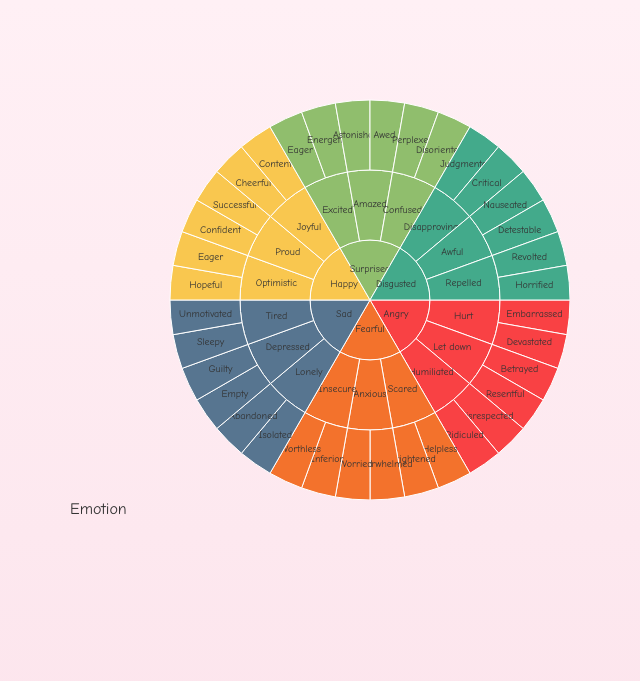
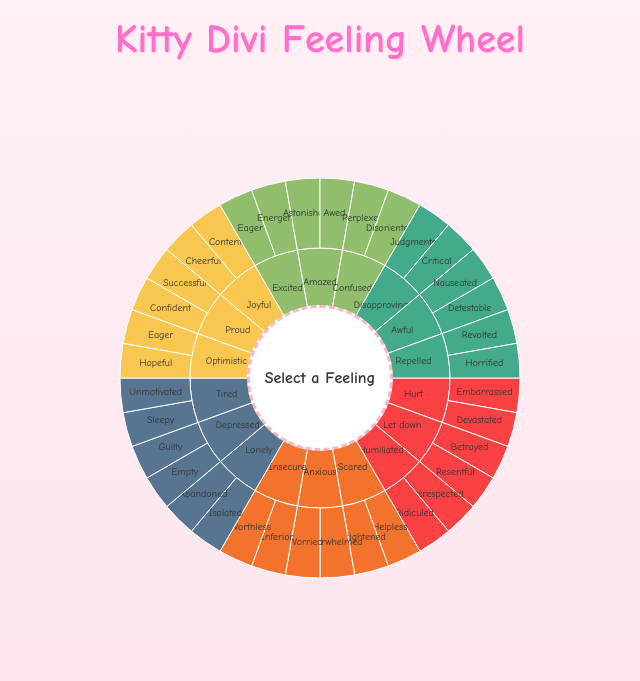
Before and after one commit to Naruto-070/Feeling-Wheel, a plain HTML site: page index.html in a window 1280 px wide. Shown: the whole page, without its empty margins (320-960 px from the left). Drawn offline with Linux system fonts and the light colour scheme.

Commit message:
Update index.html

```diff
--- a/index.html
+++ b/index.html
@@ -1,17 +1,16 @@
 <!DOCTYPE html>
 <html lang="en">
 <head>
-  <meta charset="UTF-8" />
-  <meta name="viewport" content="width=device-width, initial-scale=1.0"/>
+  <meta charset="UTF-8">
   <title>Kitty Divi Feeling Wheel</title>
-  <link rel="stylesheet" href="style.css" />
+  <link rel="stylesheet" href="style.css">
 </head>
 <body>
-  <div class="container">
-    <svg id="feeling-wheel" width="500" height="500" viewBox="0 0 500 500"></svg>
-    <div id="center">Emotion</div>
+  <h1>Kitty Divi Feeling Wheel</h1>
+  <div class="wheel-container">
+    <svg id="feeling-wheel" width="600" height="600" viewBox="0 0 600 600"></svg>
+    <div id="center-label">Select a Feeling</div>
   </div>
-
   <script src="data.js"></script>
   <script src="script.js"></script>
 </body>
```
